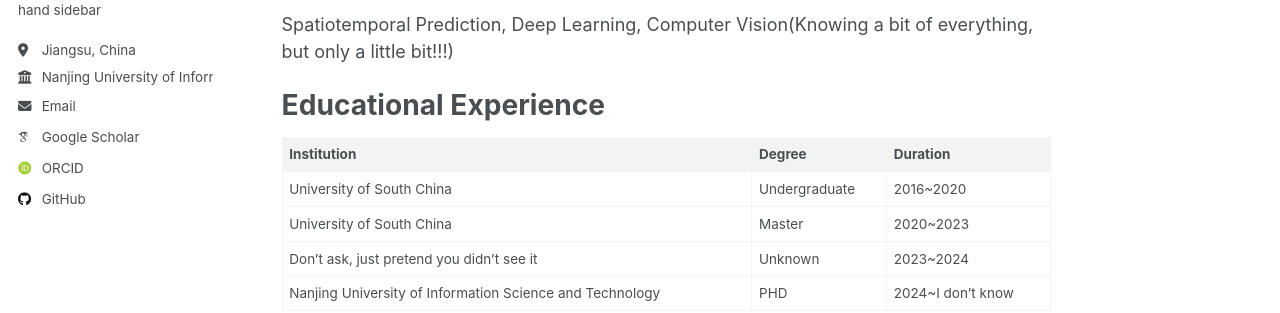
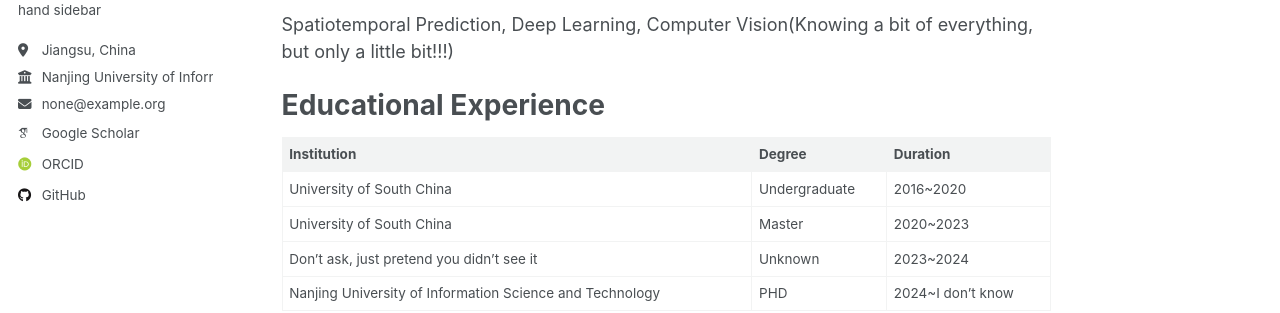
Before and after one commit to zqzhaolab/zqzhaolab.github.io, a Jekyll site: the page built from _pages/about.md, in a window 1280 px wide. Shown: the part 336-649 px from the top of the page. Built offline with Jekyll 4.4.1, drawn with Linux system fonts in a browser that asks for light colours; some web fonts are replaced; a script that is not in the unit is left out.

Commit message:
Update author-profile.html

```diff
--- a/_includes/author-profile.html
+++ b/_includes/author-profile.html
@@ -33,8 +33,11 @@
       {% if author.uri %}
         <li><a href="{{ author.uri }}"><i class="fas fa-fw fa-link icon-pad-right" aria-hidden="true"></i>{{ site.data.ui-text[site.locale].website_label | default: "Website" }}</a></li>
       {% endif %}
+      <!-- {% if author.email %}
+        <li><a href="mailto:{{ author.email }}"><i class="fas fa-fw fa-envelope icon-pad-right" aria-hidden="true"></i>{{ site.data.ui-text[site.locale].email_label | default: "Email" }}</a></li>
+      {% endif %} -->
       {% if author.email %}
-        <li><a href="mailto:{{ author.email }}"><i class="fas fa-fw fa-envelope icon-pad-right" aria-hidden="true"></i>{{ site.data.ui-text[site.locale].email_label | default: "Email" }}</a></li>
+        <li class="author__desktop"><i class="fas fa-fw fa-envelope icon-pad-right" aria-hidden="true"></i>{{ author.email }}</li>
       {% endif %}
 
       <!-- Font Awesome and Academicons icons / Academic websites -->
```
